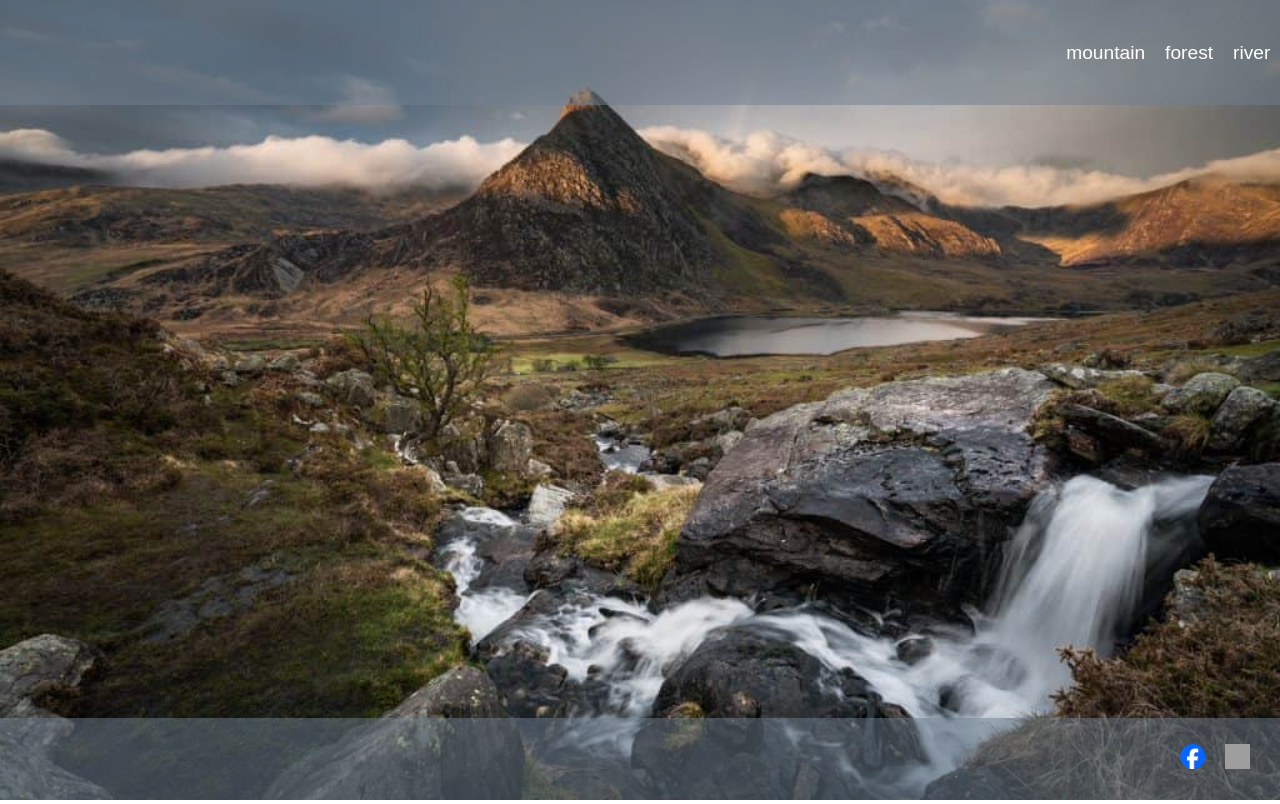
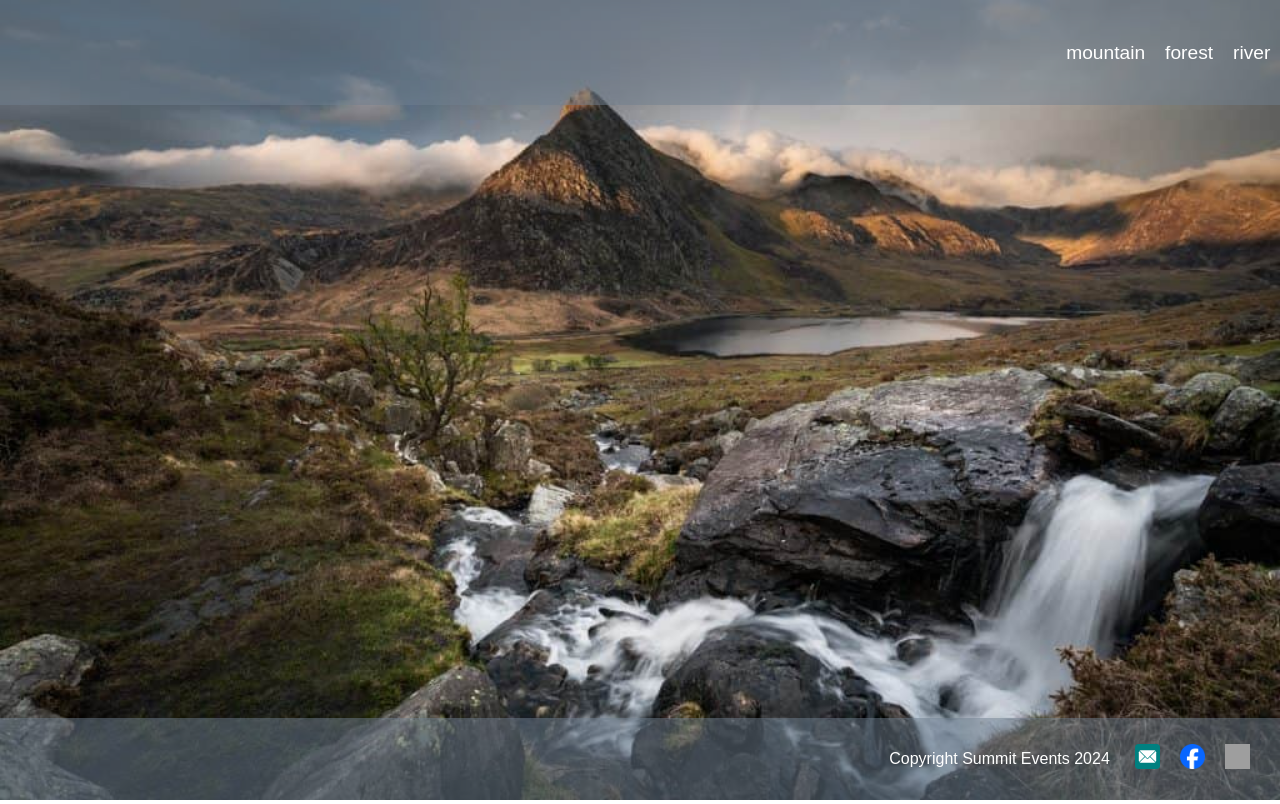
Before and after one commit to bertellis/Summit, a plain HTML site: page mountain.html in a window 1280 px wide. Shown: the top 804 px of the page. Drawn offline with Linux system fonts and the light colour scheme; grey boxes are pictures that could not be loaded.

Commit message:
Copyright info and email icon addition

```diff
--- a/mountain.html
+++ b/mountain.html
@@ -22,10 +22,11 @@
 
 </body>
 <footer class="footer">
+    Copyright Summit Events 2024
     <ul>
+        <li><a href=""><img src="images/email.svg" alt="Email me" id="sm-logos"></a></li>
         <li><a href="https://www.facebook.com/profile.php?id=61555943190572"><img src="images/Facebook_Logo_Primary.png" alt="Facebook logo" id="sm-logos"></a></li>
         <li><a href="https://www.instagram.com/"><img src="images/Instagram_Glyph_Gradient.png" alt="Instagram Logo" id="sm-logos"></li>
-
     </ul>
 </footer>
 </html>
```
Also changed, not shown: images/email.svg (added).
